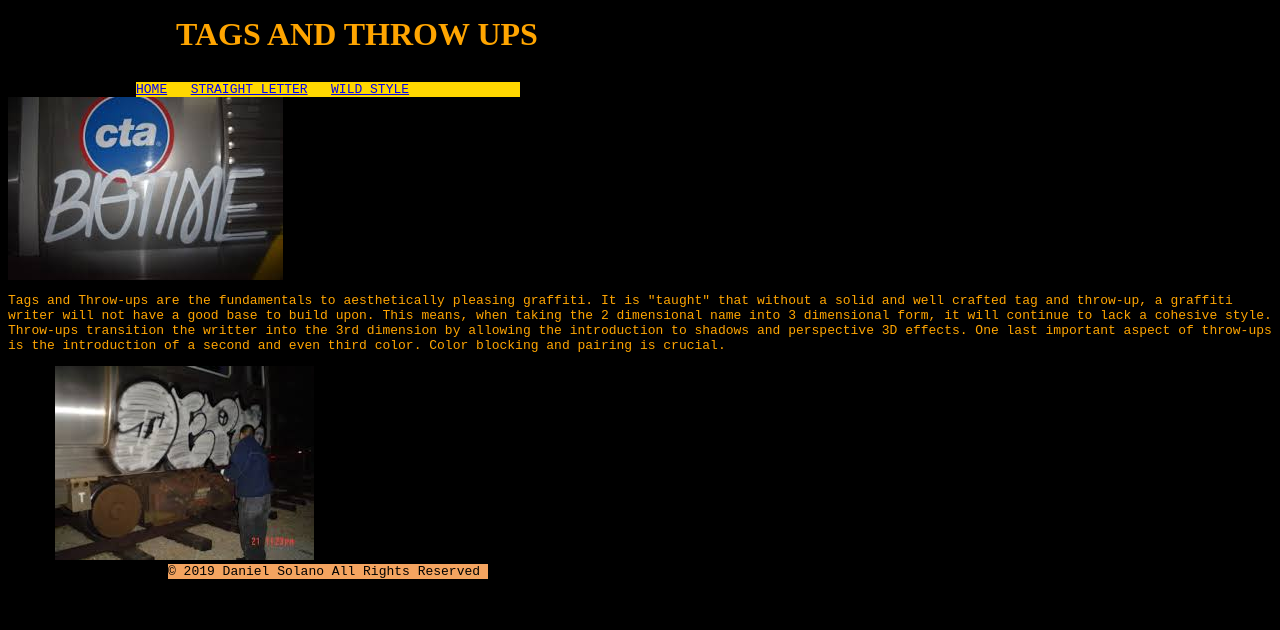
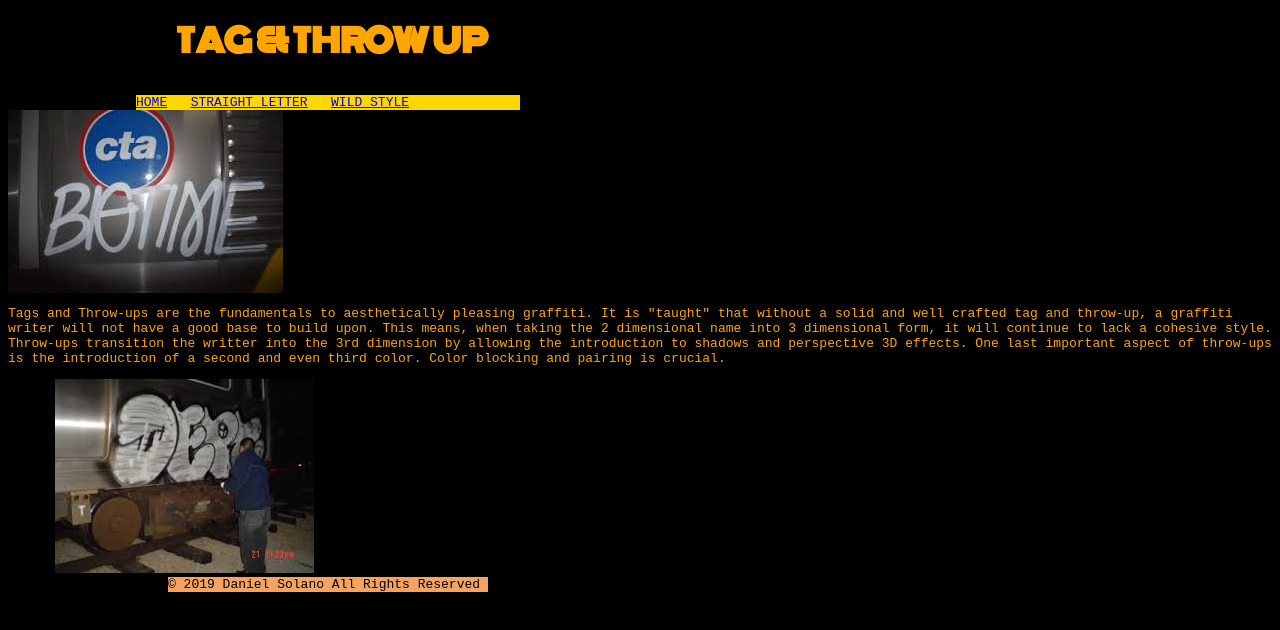
Before and after one commit to dsolano2/dsolano2.github.io, a plain HTML site: page page2/tags&throws.html in a window 1280 px wide. Drawn offline with Linux system fonts and the light colour scheme.

Commit message:
google font
new google font

```diff
--- a/page2/tags&throws.html
+++ b/page2/tags&throws.html
@@ -1,9 +1,10 @@
 <html>
      <head>
+         <link href="https://fonts.googleapis.com/css?family=Monoton&display=swap" rel="stylesheet">
     <link href="../styles/styles.css" type="text/css" rel="stylesheet" />
     </head>
     <body>
-<h1> TAGS AND THROW UPS</h1>
+<h1> TAG & THROW UP</h1>
         <nav><a href="../THERAILSURFER.html">HOME</a>
         &nbsp;
     <a href="../page3/straightletters.html">STRAIGHT LETTER</a>
--- a/styles/styles.css
+++ b/styles/styles.css
@@ -7,7 +7,7 @@ h1 {
     width: 25rem;
     padding: .5rem;
 	color: orange;
-font-family: serif}
+font-family: 'Monoton', cursive;}
 p {color: orange;}
 footer {background-color: sandybrown;
     margin-left: 10rem;
```
Also changed, not shown: THERAILSURFER.html (+1 -0 lines), page3/straightletters.html (+1 -0 lines), page4/wildstyle.html (+1 -0 lines).
